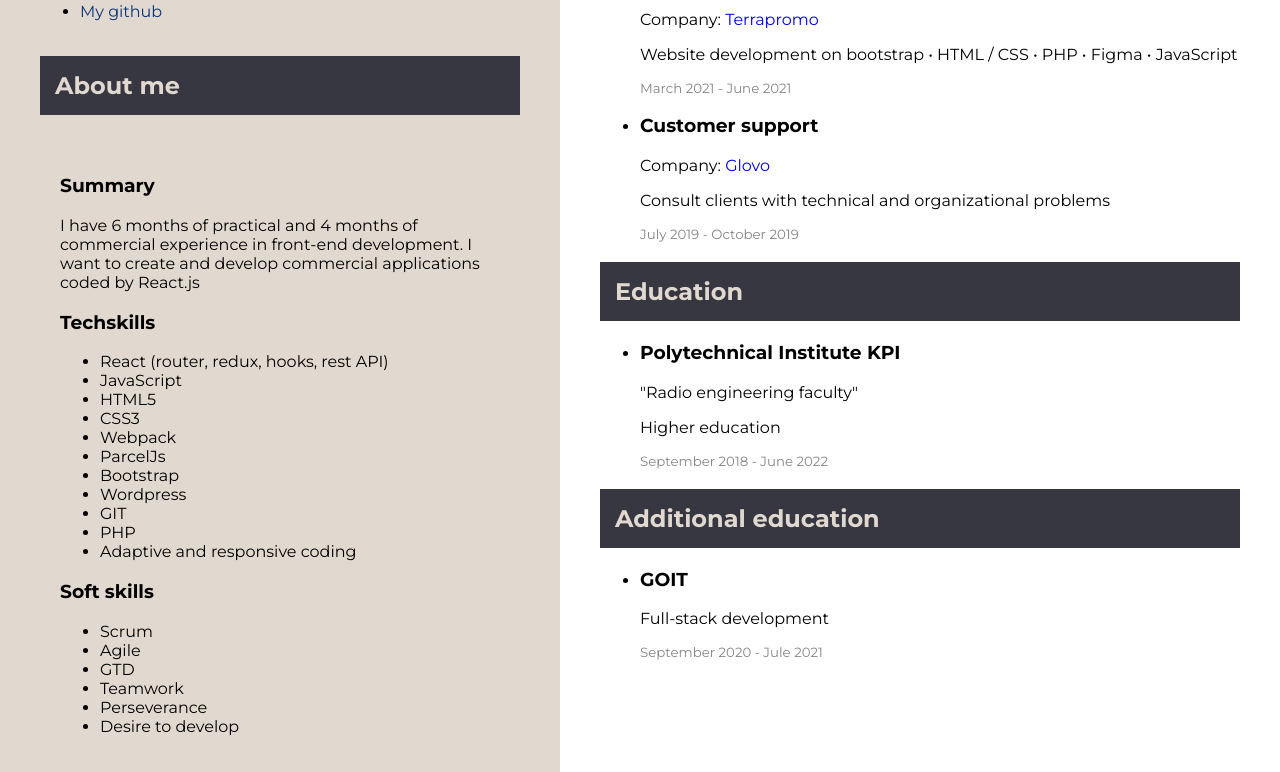
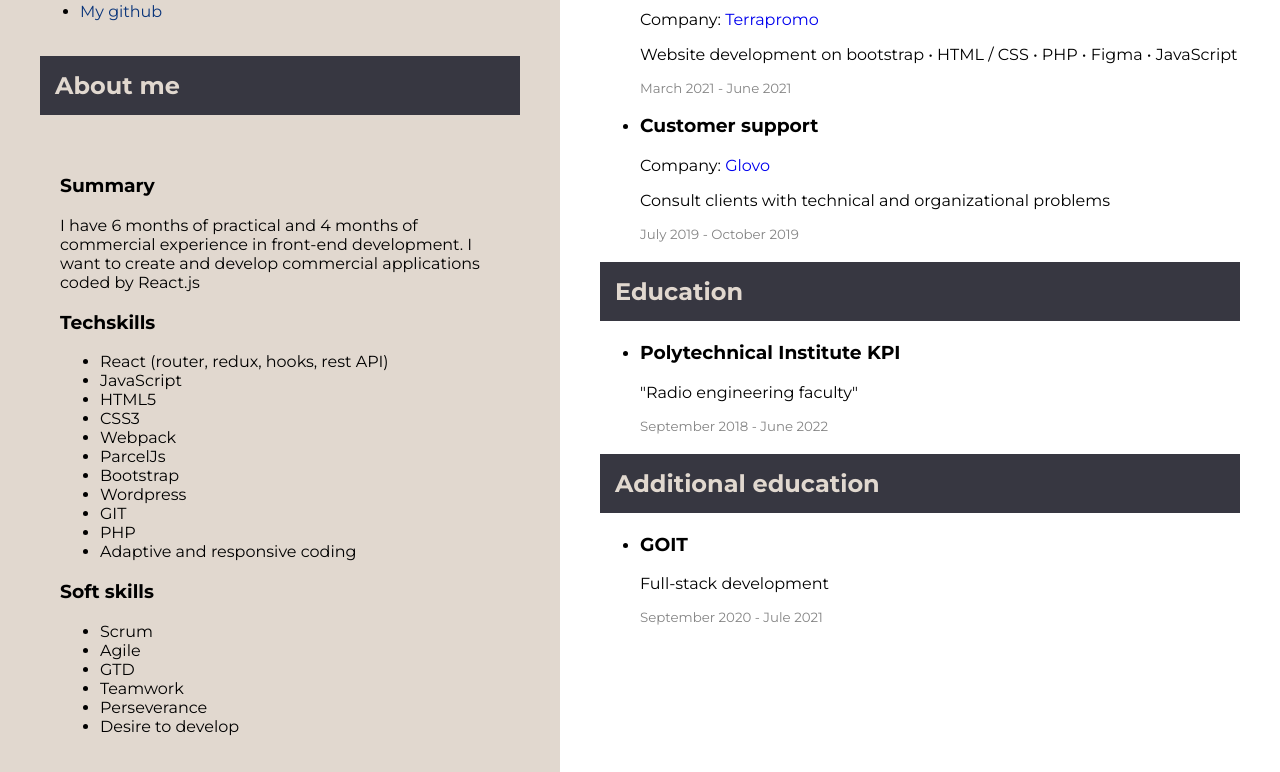
Before and after one commit to enlightenedUser/front-end-dev-resume, a React (Create React App) app: page / in a window 1280 px wide. Shown: the part 815-1587 px from the top of the page. Built offline with nearby package versions, Linux system fonts and the light colour scheme.

Commit message:
Update edication

```diff
--- a/src/components/views/Main/Education.js
+++ b/src/components/views/Main/Education.js
@@ -5,7 +5,6 @@ const Education = () => (
       <li>
         <h3>Polytechnical Institute KPI</h3>
         <p>"Radio engineering faculty"</p>
-        <p>Higher education</p>
         <small className="small">September 2018 - June 2022</small>
       </li>
     </ul>
```
